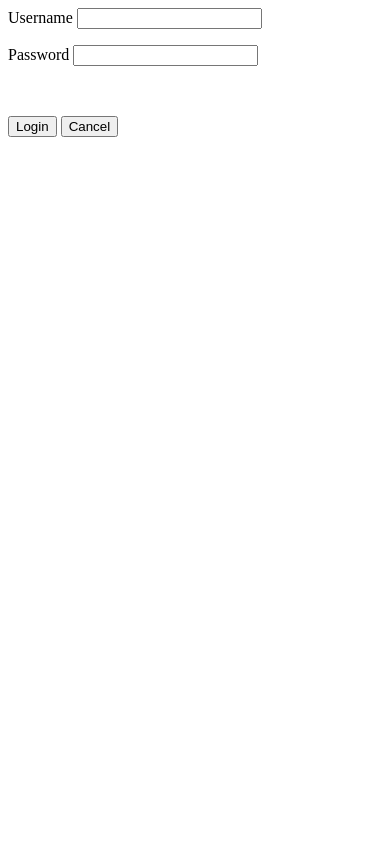
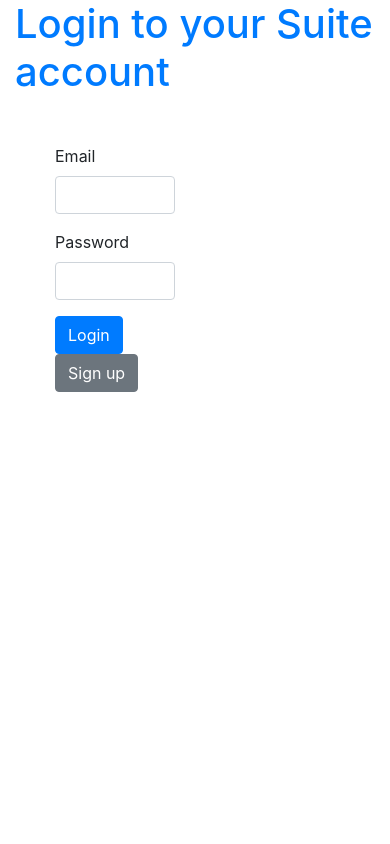
Before and after one commit to pkapur-hmc/suite, a PHP site: page /login.php in a window 390 px wide. Run offline with PHP 8.4, Linux system fonts and the light colour scheme; data that the repository does not hold is empty.

Commit message:
adding front-end files

```diff
--- a/view/login.php
+++ b/view/login.php
@@ -1,4 +1,56 @@
-<html>
+<?php
+
+
+
+
+
+?>
+
+
+<html lang="en">
+    <head>
+        <meta charset="utf-8">
+        <link rel="stylesheet" href="https://stackpath.bootstrapcdn.com/bootstrap/4.1.0/css/bootstrap.min.css" integrity="sha384-9gVQ4dYFwwWSjIDZnLEWnxCjeSWFphJiwGPXr1jddIhOegiu1FwO5qRGvFXOdJZ4" crossorigin="anonymous">
+        <link rel="stylesheet" type="text/css" href="style.css">
+
+
+        <title>Login-Suite</title>
+    </head>
+
+    <body class="container">
+        <h1>Login to your Suite account</h1>
+
+        <div class="row">
+            <div class="col-sm-12 col-md-10 col-md-offset-1">
+                <div class="Absolute-Center">
+                    <form class="form" name="login_form" method="POST">
+                        <div class="form-group">
+                            <label for="email">Email</label>
+                            <input type="email" class="form-control" id="email">
+                        </div>
+                        <div class="form-group">
+                            <label for="password">Password</label>
+                            <input type="password" class="form-control" id="password">
+                        </div>
+                        <button type="submit" class="btn btn-primary">Login</button>
+                        <a href="register.html" class="btn btn-secondary">Sign up</a>
+                    </form>
+                </div>
+            </div>
+        </div>
+
+
+        <script src="https://code.jquery.com/jquery-3.3.1.slim.min.js" integrity="sha384-q8i/X+965DzO0rT7abK41JStQIAqVgRVzpbzo5smXKp4YfRvH+8abtTE1Pi6jizo" crossorigin="anonymous"></script>
+        <script src="https://cdnjs.cloudflare.com/ajax/libs/popper.js/1.14.0/umd/popper.min.js" integrity="sha384-cs/chFZiN24E4KMATLdqdvsezGxaGsi4hLGOzlXwp5UZB1LY//20VyM2taTB4QvJ" crossorigin="anonymous"></script>
+        <script src="https://stackpath.bootstrapcdn.com/bootstrap/4.1.0/js/bootstrap.min.js" integrity="sha384-uefMccjFJAIv6A+rW+L4AHf99KvxDjWSu1z9VI8SKNVmz4sk7buKt/6v9KI65qnm" crossorigin="anonymous"></script>
+
+    </body>
+
+</html>
+
+
+
+<!-- <html>
   <head></head>
 
   <body>
@@ -22,4 +74,4 @@
     </form>
 
   </body>
-</html>
+</html> -->
--- a/view/style.css
+++ b/view/style.css
@@ -1,5 +1,5 @@
 h1{
-    color:blue;
+    color:#007bff;
 }
 
 .Absolute-Center {
```
Also changed, not shown: view/home.html (added, +42 -0 lines), view/register.html (+22 -7 lines).
